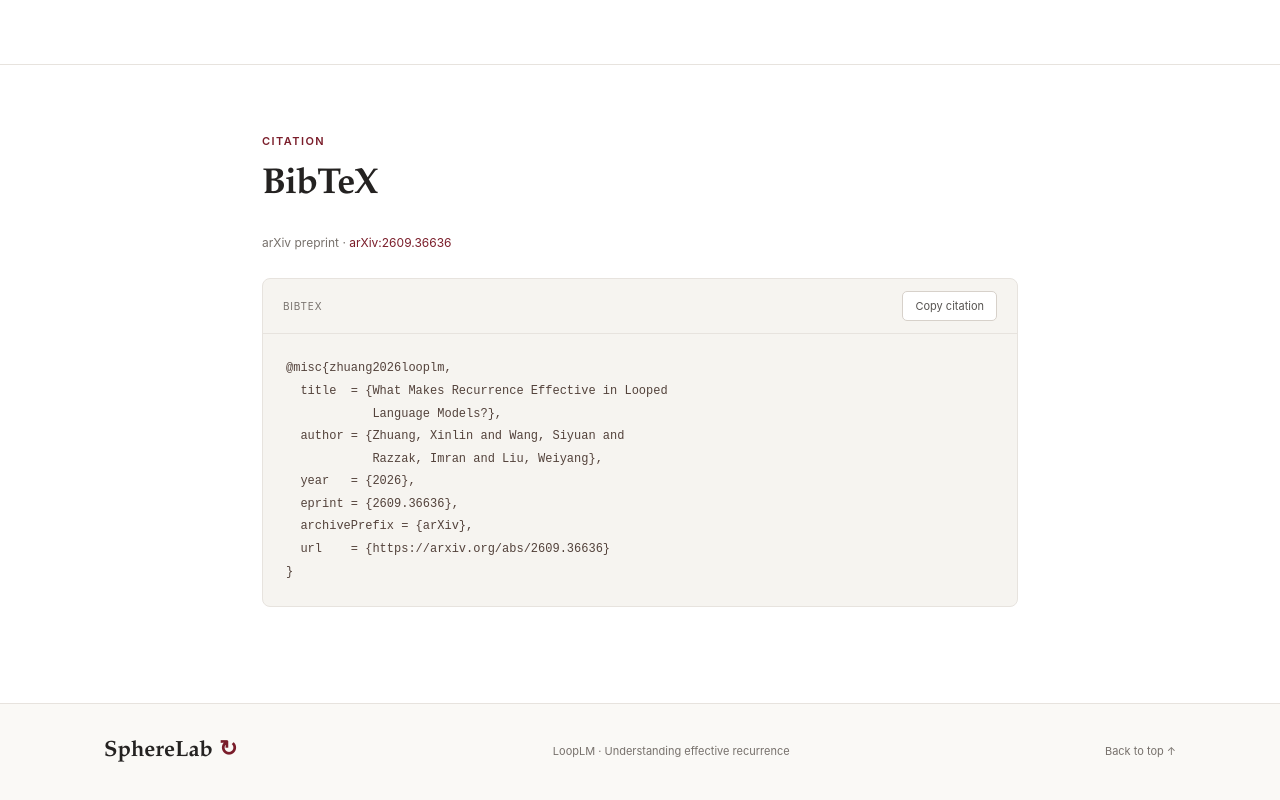
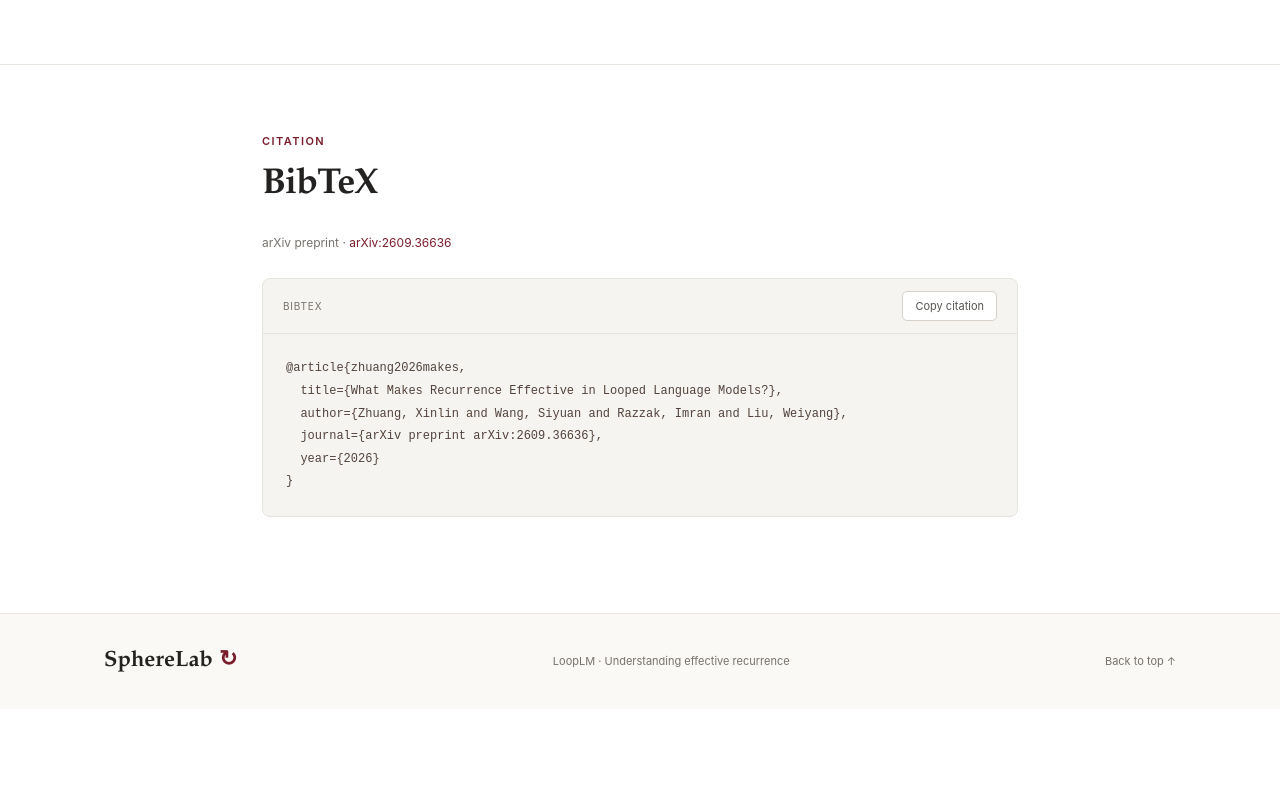
Before and after one commit to Sphere-AI-Lab/looplm, a plain HTML site: page docs/index.html in a window 1280 px wide. Shown: the part 9412-10212 px from the top of the page. After the commit the page ends 10121 px from the top, so only its background shows below. Drawn offline with Linux system fonts and the light colour scheme.

Commit message:
Update index.html

```diff
--- a/docs/index.html
+++ b/docs/index.html
@@ -122,15 +122,11 @@
       </div>
     </section>
 
-    <section id="citation"><div class="narrow"><p class="section-label">Citation</p><h2>BibTeX</h2><p class="citation-note">arXiv preprint · <a href="https://arxiv.org/abs/2609.36636" target="_blank" rel="noopener">arXiv:2609.36636</a></p><div class="code-card"><div class="code-toolbar"><span>BIBTEX</span><button id="copy-citation" type="button">Copy citation</button></div><pre><code id="bibtex">@misc{zhuang2026looplm,
-  title  = {What Makes Recurrence Effective in Looped
-            Language Models?},
-  author = {Zhuang, Xinlin and Wang, Siyuan and
-            Razzak, Imran and Liu, Weiyang},
-  year   = {2026},
-  eprint = {2609.36636},
-  archivePrefix = {arXiv},
-  url    = {https://arxiv.org/abs/2609.36636}
+    <section id="citation"><div class="narrow"><p class="section-label">Citation</p><h2>BibTeX</h2><p class="citation-note">arXiv preprint · <a href="https://arxiv.org/abs/2609.36636" target="_blank" rel="noopener">arXiv:2609.36636</a></p><div class="code-card"><div class="code-toolbar"><span>BIBTEX</span><button id="copy-citation" type="button">Copy citation</button></div><pre><code id="bibtex">@article{zhuang2026makes,
+  title={What Makes Recurrence Effective in Looped Language Models?},
+  author={Zhuang, Xinlin and Wang, Siyuan and Razzak, Imran and Liu, Weiyang},
+  journal={arXiv preprint arXiv:2609.36636},
+  year={2026}
 }</code></pre></div><p class="copy-status" id="copy-status" role="status" aria-live="polite"></p></div></section>
   </main>
   <footer><div class="container footer-inner"><a class="footer-brand" href="https://spherelab.ai/">SphereLab<span>↻</span></a><p>LoopLM · Understanding effective recurrence</p><a href="#top">Back to top ↑</a></div></footer>
```
